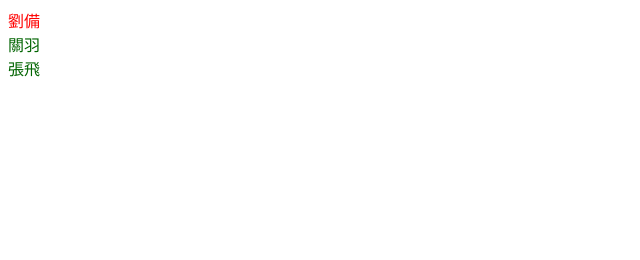
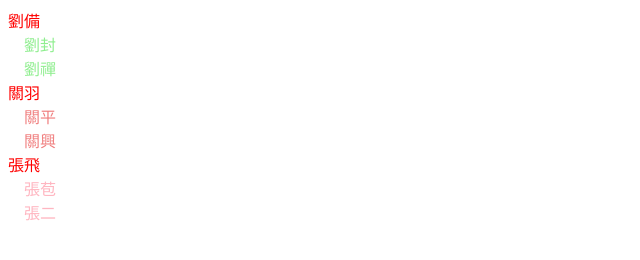
Before and after one commit to chengkk0910/web2026-10-28, a plain HTML site: page s20261104/s20261104_07_combinator.html in a window 1280 px wide. Shown: the whole page, without its empty margins (0-640 px from the left). Drawn offline with Linux system fonts and the light colour scheme.

Commit message:
下一層

```diff
--- a/s20261104/s20261104_07_combinator.html
+++ b/s20261104/s20261104_07_combinator.html
@@ -10,10 +10,22 @@
             color: red;
         }
 
+        .child-div {
+            color: lightpink;
+        }
+
+        .p1>div {
+            color: lightgreen;
+        }
+
+        .p2>div {
+            color: lightcoral;
+        }
+
         /* 劉備 兄弟姊妹層 */
-        .p1~div {
+        /* .p1~div {
             color: darkgreen;
-        }
+        } */
     </style>
 </head>
 
@@ -22,14 +34,20 @@
 
     <div class="parent-div p1">
         劉備
+        <div class="child-div c11">&nbsp;&nbsp;&nbsp;&nbsp;劉封</div>
+        <div class="child-div c12">&nbsp;&nbsp;&nbsp;&nbsp;劉禪</div>
     </div>
 
     <div class="parent-div p2">
         關羽
+        <div class="child-div c21">&nbsp;&nbsp;&nbsp;&nbsp;關平</div>
+        <div class="child-div c22">&nbsp;&nbsp;&nbsp;&nbsp;關興</div>
     </div>
 
     <div class="parent-div p3">
         張飛
+        <div class="child-div c33">&nbsp;&nbsp;&nbsp;&nbsp;張苞</div>
+        <div class="child-div c34">&nbsp;&nbsp;&nbsp;&nbsp;張二</div>
     </div>
 </body>
 
```
